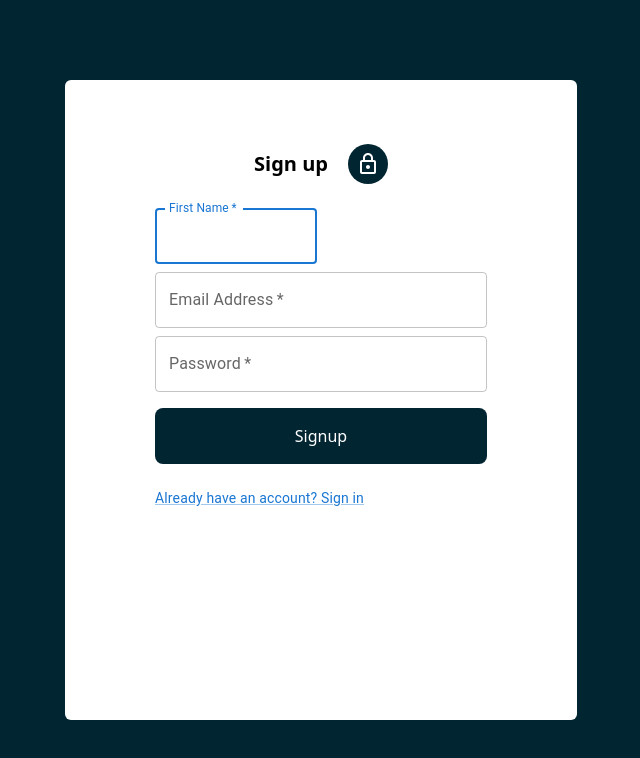
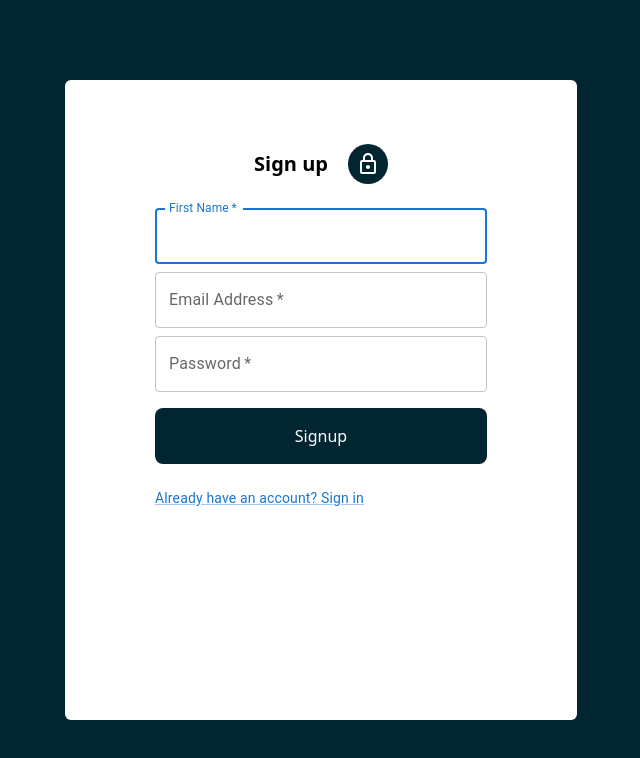
Before and after one commit to Priyankaa2503/csi-web-task, a Next.js app: page /signup in a window 1280 px wide. Shown: the top 758 px of the page, without its empty margins (319-959 px from the left). Built offline with nearby package versions, Linux system fonts and the light colour scheme.

Commit message:
redirect err fix

```diff
--- a/src/pages/signup.jsx
+++ b/src/pages/signup.jsx
@@ -81,15 +81,16 @@ export default function SignUp() {
                   sx={{ mt: 3 }}
                 >
                   <Grid container spacing={1}>
-                    <Grid item xs={12} sm={6} className="">
+                    <Grid item xs={12} className="w-full" >
                       <TextField
                         autoComplete="given-name"
                         name="firstName"
                         required
-                        fullWidth
                         id="firstName"
                         label="First Name"
                         autoFocus
+                        fullWidth
+
                       />
                     </Grid>
 
@@ -122,7 +123,7 @@ export default function SignUp() {
                 Signup
               </button>
 
-                      <Link href="/login" variant="body2">
+                      <Link href="/" variant="body2">
                        <p className="mt-6"> Already have an account? Sign in</p>
                       </Link>
 
```
